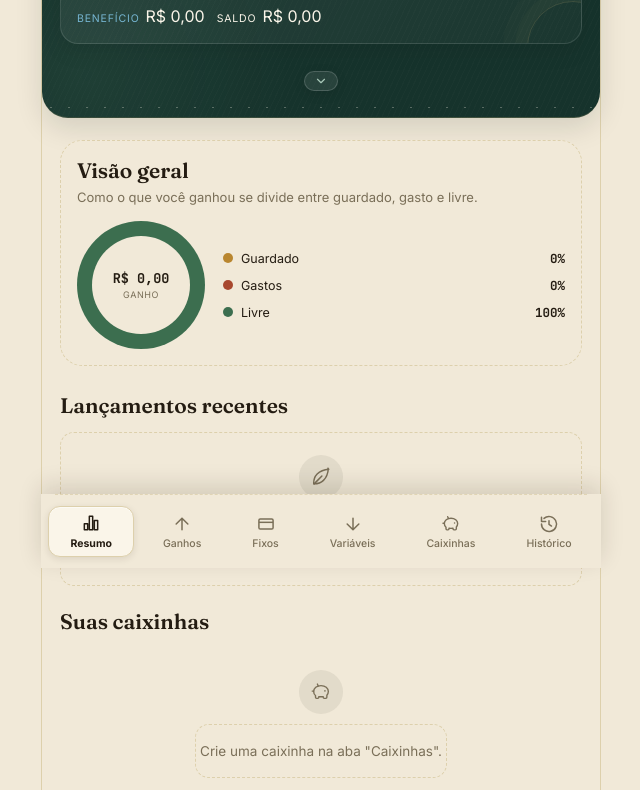
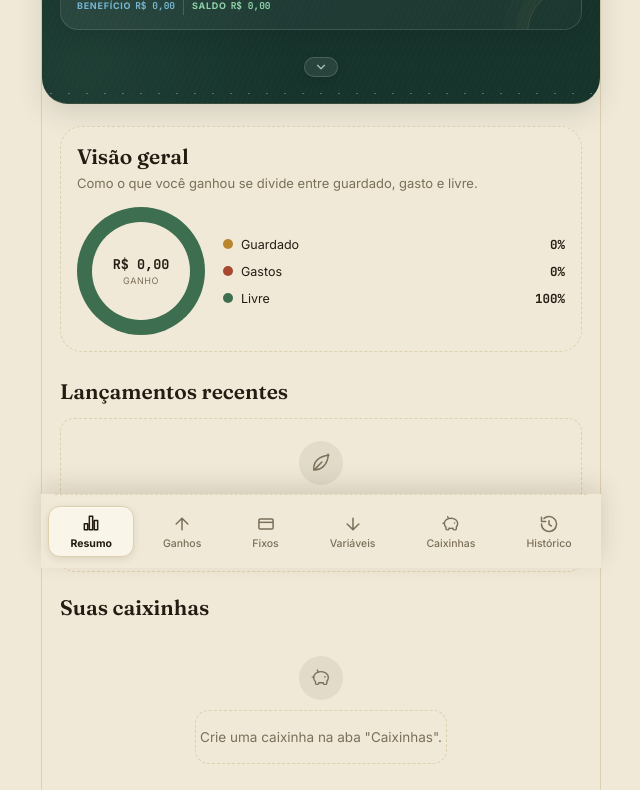
Before and after one commit to WolfSondar/Controle-de-Gastos, a plain HTML site: page index.html in a window 1280 px wide. Shown: the part 232-1022 px from the top of the page, without its empty margins (319-959 px from the left). Drawn offline with Linux system fonts and the light colour scheme; no server answers.

Commit message:
Add styles for saldo-origens and its components
Added styles for saldo-origens and related elements.

```diff
--- a/style.css
+++ b/style.css
@@ -3305,6 +3305,39 @@ body.sem-entrada-listas .item-list-row { animation: none !important; }
 
 /* Ganhos — separa o total recebido por origem dentro do próprio card. */
 .hero-stat-ganhos { min-width: 0; }
+.saldo-origens {
+  display: flex;
+  align-items: center;
+  gap: 8px;
+  margin-top: 1px;
+  min-width: 0;
+}
+.saldo-origem {
+  display: flex;
+  align-items: baseline;
+  gap: 4px;
+  min-width: 0;
+  white-space: nowrap;
+}
+.saldo-origem > span {
+  font-family: var(--font-mono);
+  font-size: 9.5px;
+  font-weight: 700;
+}
+.saldo-origem-label {
+  font-family: var(--font-sans) !important;
+  font-size: 9px !important;
+  font-weight: 700 !important;
+}
+.saldo-origem-beneficio > span:last-child { color: var(--benefit) !important; }
+.saldo-origem-beneficio .saldo-origem-label { color: var(--benefit) !important; }
+.saldo-origem-saldo > span:last-child { color: #8fd4ab; }
+.saldo-origem-saldo .saldo-origem-label { color: #8fd4ab; }
+.saldo-origem + .saldo-origem {
+  padding-left: 8px;
+  border-left: 1px solid rgba(255,255,255,.16);
+}
+
 .hero-stat-origens {
   display: flex;
   align-items: center;
```
